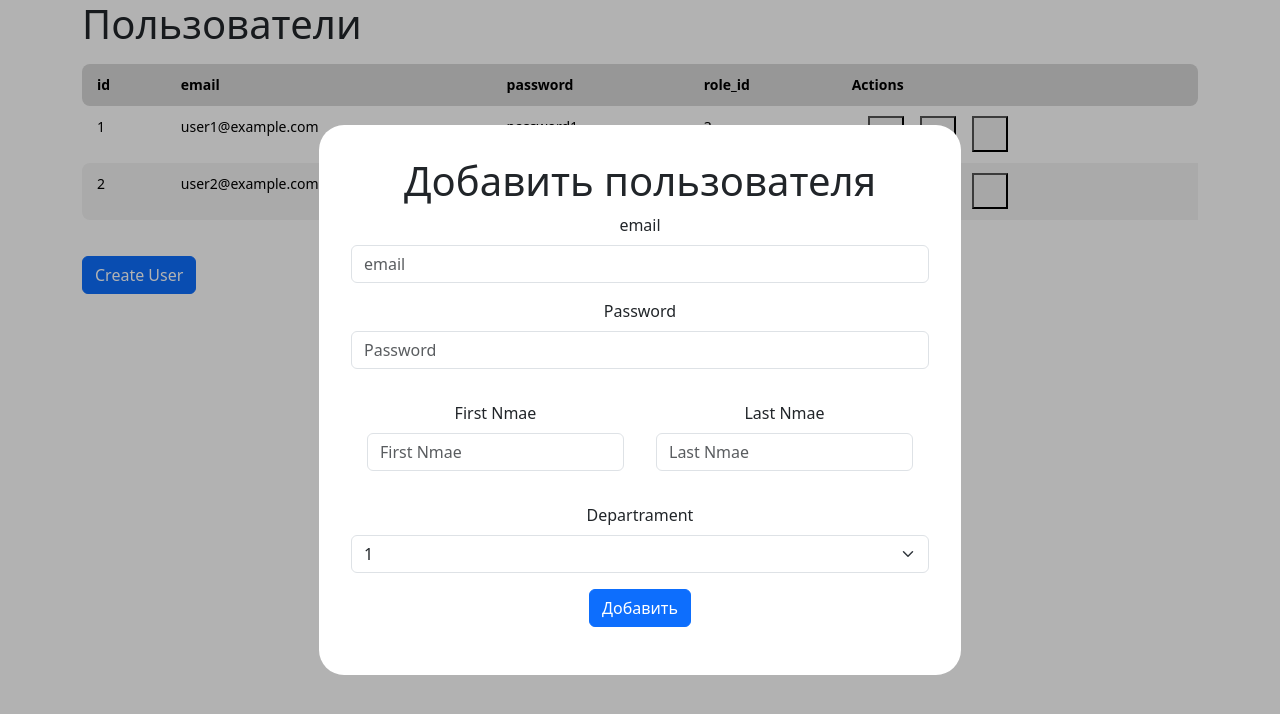
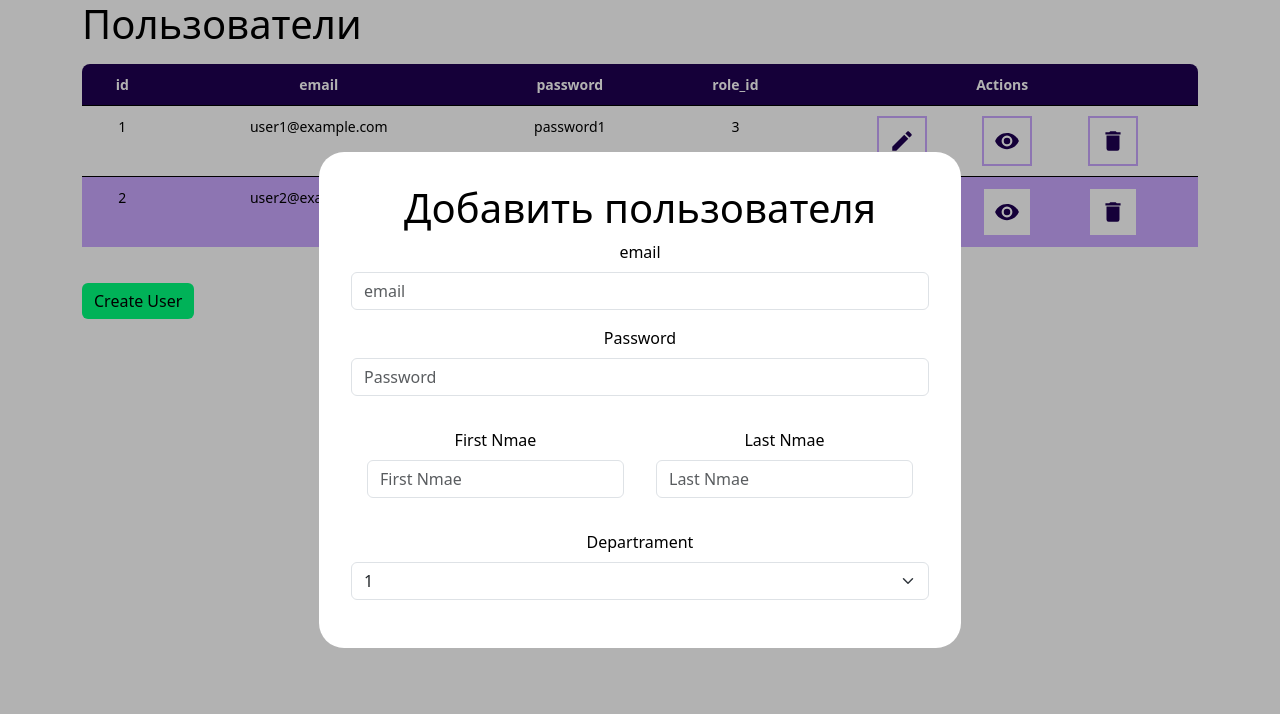
Before and after one commit to ut1kaa/hktn-servicedesk-frontend, a React (Create React App) app: page /admin/users in a window 1280 px wide. Both pictures are taken after a click on the button "Create User". Shown: the top 714 px of the page. Built offline with nearby package versions, Linux system fonts and the light colour scheme.

Commit message:
connect api, add departaments

```diff
--- a/package.json
+++ b/package.json
@@ -3,6 +3,8 @@
   "version": "0.1.0",
   "private": true,
   "dependencies": {
+    "@mdi/js": "^7.4.47",
+    "@mdi/react": "^1.6.1",
     "@testing-library/jest-dom": "^5.17.0",
     "@testing-library/react": "^13.4.0",
     "@testing-library/user-event": "^13.5.0",
@@ -10,7 +12,10 @@
     "@types/node": "^16.18.97",
     "@types/react": "^18.3.3",
     "@types/react-dom": "^18.3.0",
+    "axios": "^1.7.2",
+    "bootstrap": "^5.3.3",
     "react": "^18.3.1",
+    "react-bootstrap": "^2.10.2",
     "react-dom": "^18.3.1",
     "react-router-dom": "^6.23.1",
     "react-scripts": "5.0.1",
--- a/src/App.tsx
+++ b/src/App.tsx
@@ -5,6 +5,7 @@ import logo from './logo.svg';
 import './styles/App.scss';
 import  Home from './pages/Home'
 import Users from './pages/admin/Users';
+import Departaments from './pages/admin/Departaments';
 
 
 const App = () => (
@@ -13,6 +14,7 @@ const App = () => (
       <Routes>
         <Route path="/" element={<Home />} />
         <Route path="/admin/users" element={<Users />} />
+        <Route path="/admin/departaments" element={<Departaments />} />
       </Routes>
     </Router>
   </div>
--- a/src/components/forms/Constructor.tsx
+++ b/src/components/forms/Constructor.tsx
@@ -6,12 +6,8 @@ import "../../styles/components/forms/modalWindow.scss"
 
 
 export const Constructor = <T extends { id: number; [key: string]: React.ReactNode }>
-    ({ head_list, data, showModal, editModal }:
-     { head_list: string[], data: T[], showModal: Function, editModal: Function }) => {
-
-    const handleDelete = async <T extends {}>(id: number) => {
-        // TODO
-    };
+    ({ head_list, data, showModal, editModal, handleDelete }:
+     { head_list: string[], data: T[], showModal: Function, editModal: Function, handleDelete: Function }) => {
 
     return (
       <table className="list-table">
@@ -32,7 +28,7 @@ export const Constructor = <T extends { id: number; [key: string]: React.ReactNo
             <td className="actions">
                 <button onClick={() => editModal(item.id)}><Icon path={mdiPencil}/></button>
                 <button onClick={() => showModal(item.id)}><Icon path={mdiEye}/></button>
-                <button onClick={() => handleDelete<T>(item.id)}><Icon path={mdiDelete}/></button>
+                <button onClick={() => handleDelete(item.id)}><Icon path={mdiDelete}/></button>
             </td>
             </tr>
           ))}
@@ -45,23 +41,39 @@ export const Constructor = <T extends { id: number; [key: string]: React.ReactNo
   interface DataItem {
     label: string;
     type: string;
-    data?: string[];
+    data?: string[] | number[];
+    value?: string | number;
   }
 
   type GroupedDataItem = DataItem[];
 
   type Data = (DataItem | GroupedDataItem)[];
 
+type ButtonData = {
+  label: string;
+  onClick: Function
+}
+
   interface ModalWindowConstructorProps {
     id?: number;
     onClose: Function;
     fields: Data;
-    buttonLabel?: string;
+    button?: ButtonData;
     label: string;
+    disabled?: boolean;
   }
 
-export const ModalWindowConstructor: React.FC<ModalWindowConstructorProps> = ({ id, onClose, fields, buttonLabel, label }) => {
-    const renderFormGroups = (data: Data) => {
+export const ModalWindowConstructor: React.FC<ModalWindowConstructorProps> = ({ id, onClose, fields, button, label, disabled=false}) => {
+
+  const handleSubmit = (event) => {
+    event.preventDefault();
+    const formData = new FormData(event.target);
+    const formDataObj = Object.fromEntries(formData.entries());
+    console.log(formDataObj);
+    button!.onClick(id, formDataObj)
+  };
+
+  const renderFormGroups = (data: Data) => {
       return data.map((item, index) => {
         if (Array.isArray(item)) {
           return (
@@ -69,7 +81,7 @@ export const ModalWindowConstructor: React.FC<ModalWindowConstructorProps> = ({
               {item.map((subItem) => (
                 <Form.Group key={subItem.label}>
                   <Form.Label>{subItem.label}</Form.Label>
-                  <Form.Control type={subItem.type} placeholder={subItem.label} />
+                  <Form.Control name={subItem.label} type={subItem.type} placeholder={subItem.label} defaultValue={subItem.value} disabled={disabled}/>
                 </Form.Group>
               ))}
             </div>
@@ -78,9 +90,9 @@ export const ModalWindowConstructor: React.FC<ModalWindowConstructorProps> = ({
           return (
             <Form.Group key={item.label}>
               <Form.Label>{item.label}</Form.Label>
-              <Form.Select>
+              <Form.Select name={item.label} disabled={disabled}>
                 {item.data.map((option, optionIndex) => (
-                  <option key={optionIndex} value={option}>
+                  <option key={optionIndex} defaultValue={option}>
                     {option}
                   </option>
                 ))}
@@ -91,7 +103,7 @@ export const ModalWindowConstructor: React.FC<ModalWindowConstructorProps> = ({
           return (
             <Form.Group key={item.label}>
               <Form.Label>{item.label}</Form.Label>
-              <Form.Control type={item.type} placeholder={item.label} />
+              <Form.Control name={item.label} type={item.type} placeholder={item.label} defaultValue={item.value} disabled={disabled}/>
             </Form.Group>
           );
         }
@@ -103,9 +115,9 @@ export const ModalWindowConstructor: React.FC<ModalWindowConstructorProps> = ({
       <div className="modalWindow" onClick={() => onClose(false)}>
         <div className="content" onClick={(e) => e.stopPropagation()}>
         <h1>{label}</h1>
-          <Form>
+          <Form onSubmit={handleSubmit}>
             {renderFormGroups(fields)}
-            {buttonLabel && <Button type="submit">{buttonLabel}</Button>}
+            {button && <Button type="submit">{button.label}</Button>}
           </Form>
         </div>
       </div>
--- /dev/null
+++ b/src/components/forms/Departaments.tsx
@@ -0,0 +1,150 @@
+import React, { useEffect, useState } from'react';
+import "../../styles/components/forms/modalWindow.scss"
+// import "../../styles/components/forms/forms.scss"
+import { Table, Button, Form} from 'react-bootstrap';
+import { Constructor, ModalWindowConstructor } from './Constructor';
+import { Loader } from "../Loader";
+import axios from "axios";
+
+const showApi = "http://localhost/department";
+
+type Departament = {
+    id: number;
+    title: string;
+    company_id: number;
+  };
+
+  interface Data {
+    items: Departament[];
+  }
+
+
+export const ShowMany = ({ showModal, editModal}: {showModal: Function, editModal: Function}) => {
+    const [data, setData] = useState<Data>({ items: [] });
+    const [isLoading, setIsLoading] = useState(false);
+
+
+    useEffect(() => {
+        getData();
+      }, []);
+
+      const getData = () => {
+        axios
+          .get(showApi, {
+            headers: {
+              "Content-Type": "application/json",
+            },
+          })
+          .then((res) => {
+            setData(res.data);
+          })
+          .catch((err) => {
+            console.log(err);
+          });
+      };
+
+    const handleDelete = async (id: number) => {
+        setIsLoading(true);
+        axios.delete(showApi + "/" + id).catch((err) => {
+            console.log(err);
+        }).then()
+        setIsLoading(false);
+    };
+
+
+    if (data.items.length === 0) {
+
+        return <h2>no data found</h2>
+    } else {
+        return (
+            <div>
+                {isLoading && <Loader/>}
+                {/* {error && <p>Error: {error}</p>} */}
+                <Constructor<Departament> head_list={["id", "title", "company_id"]} data={data.items} showModal={showModal} editModal={editModal} handleDelete={handleDelete}/>
+            </div>
+           )
+    }
+}
+
+export const ShowSingle = ({id, onClose}: {id: number, onClose: Function}) =>  {
+    const [data, setData] = useState<Departament>();
+    useEffect(() => {
+        getData();
+      }, []);
+
+      const getData = () => {
+        axios
+          .get(showApi + "/" + id, {
+            headers: {
+              "Content-Type": "application/json",
+            },
+          })
+          .then((res) => {
+            setData(res.data);
+          })
+          .catch((err) => {
+            console.log(err);
+          });
+      };
+
+    const field_fields = [
+        {"label": "Название", "type": "text", "value": data?.title},
+        {"label": "Company", "type": "text", "value": data?.company_id}]
+
+    return (
+        <ModalWindowConstructor id={id} onClose={onClose} fields={field_fields} label={"Информация о пользователе"} disabled={true}/>
+    )
+}
+
+export const EditSingle = ({id, onClose}: {id: number, onClose: Function}) =>  {
+    const [data, setData] = useState<Departament>();
+
+    useEffect(() => {
+        getData();
+      }, []);
+
+      const getData = () => {
+        axios
+          .get(showApi + "/" + id, {
+            headers: {
+              "Content-Type": "application/json",
+            },
+          })
+          .then((res) => {
+            setData(res.data);
+          })
+          .catch((err) => {
+            console.log(err);
+          });
+      };
+
+      const commitChanges = async (id: number, formDataObj: { Название: string; Company: number }): Promise<void> => {
+        axios.put(showApi + "/" + id, {"title": formDataObj["Название"], "company_id": formDataObj["Company"]}).catch((err) => {
+            console.log(err);
+        }).then(onClose(true))
+    };
+
+    const field_fields = [
+        {"label": "Название", "type": "text", "value": data?.title},
+        {"label": "Company", "type": "select", "data": [data?.company_id]}]
+
+    return (
+        <ModalWindowConstructor id={id} onClose={onClose} fields={field_fields}  button={{"label":"Сохранить", "onClick": commitChanges}} label={"Редактировать пользователя"}/>
+    )
+}
+
+const fields = [
+    {label: "Название", type: "text"},
+    {"label": "Company", "type": "select", "data": ["1","2","3"]}]
+
+export const CreateSingle = ({onClose}: {onClose: Function}) =>  {
+
+    const commitChanges = async (id: number, formDataObj: { Название: string; Company: number }): Promise<void> => {
+        axios.post(showApi, {"title": formDataObj["Название"], "company_id": formDataObj["Company"]}).catch((err) => {
+            console.log(err);
+        }).then(onClose(true))
+    };
+    return (
+        <ModalWindowConstructor onClose={onClose} fields={fields} button={{"label":"Добавить", "onClick": commitChanges}} label={"Добавить пользователя"}/>
+    )
+}
--- a/src/components/forms/Users.tsx
+++ b/src/components/forms/Users.tsx
@@ -24,11 +24,17 @@ const fields = [
 
 export const ShowUsers = ({ data, showModal, editModal}: {data: User[], showModal: Function, editModal: Function}) => {
 
+    const handleDelete = async (id: number) => {
+        // setIsLoading(true);
+        // TODO
+
+    };
+
     if (data.length === 0) {
         return <h2>no data found</h2>
     } else {
         return (
-            <Constructor<User> head_list={["id", "email", "password", "role_id"]} data={data} showModal={showModal} editModal={editModal}/>
+            <Constructor<User> head_list={["id", "email", "password", "role_id"]} data={data} handleDelete={handleDelete} showModal={showModal} editModal={editModal}/>
         )
     }
 }
--- a/src/styles/components/forms/forms.scss
+++ b/src/styles/components/forms/forms.scss
@@ -1,66 +1,74 @@
+
+.container {
+    button {
+        background-color: #00FF7E;
+        border: none;
+        color: black;
+
+    }
+    button:hover {
+        background-color: #00A753;
+    }
+    h1, h2, h3, label {
+        color: black;
+    }
+}
 .actions {
     display: flex;
     flex-direction: row;
-
+    justify-content: space-evenly;
+    align-items: center;
     button {
-        width: 30px;
-        height: 30px;
+        width: 50px;
+        height: 50px;
         display: flex;
         position: relative;
         flex-direction: row;
-        padding: 1rem;
-        margin-left: 1rem;
+        padding: 10px;
+        margin-left: 10px;
+        background-color: white;
+        border: 2px solid #CAA8FF;
+        color: #1E0051;
+    }
+    button:hover {
+        background-color: #ede2ff;
     }
 }
-
 .list-table {
-	width: 100%;
-	border: 0px solid transparent;
-	margin-bottom: 20px;
-
-    // & > * {
-    //     margin-bottom: 2rem;
-    // }
+ width: 100%;
+ border: none;
+ margin-bottom: 20px;
 
     thead {
-        // TODO border-radius: 14px;
-        // TODO box-shadow: 0px 0px 22px -2px rgba(115,  0,  255, 1);
+        margin-bottom: 2rem;
+
     }
 
     thead th {
         font-weight: bold;
-        text-align: left;
         border: none;
         padding: 10px 15px;
-        background: #d8d8d8;
+        background-color: #1E0051;
         font-size: 14px;
+        color: white;
+        text-align: center;
     }
     thead tr th:first-child {
-        border-radius: 8px 0 0 8px;
+        border-radius: 8px 0 0 0;
     }
     thead tr th:last-child {
-        border-radius: 0 8px 8px 0;
+        border-radius: 0 8px 0 0;
     }
-
-    tbody tr {
-        // TODO box-shadow: 0px 0px 22px -2px rgba(115,  0,  255, 1);
-        // TODO border-radius: 14px;
-    }
-
     tbody td {
-        text-align: left;
+        text-align: center;
         border: none;
         padding: 10px 15px;
         font-size: 14px;
         vertical-align: top;
     }
     tbody tr:nth-child(even){
-        background: #f3f3f3;
+        background: #CAA8FF;
+        border: none;
     }
-    tbody tr td:first-child {
-        border-radius: 8px 0 0 8px;
-    }
-    tbody tr td:last-child {
-        border-radius: 0 8px 8px 0;
-    }
+
 }
```
Also changed, not shown: src/pages/admin/Departaments.tsx (added, +44 -0 lines), 1 other file (tests, documents, lock files or other folders).
